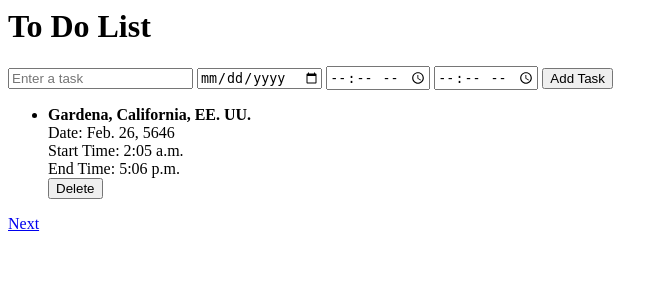
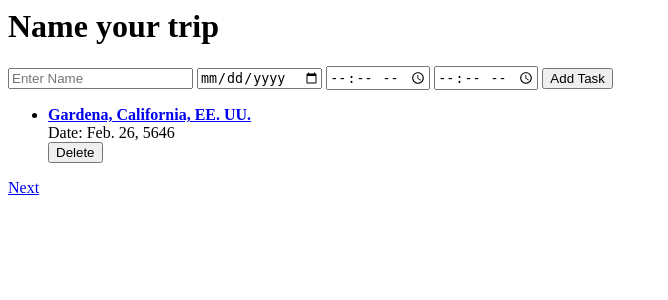
Before and after one commit to taeyjeong/tripplanner, a Django app: page / in a window 1280 px wide. Shown: the top 300 px of the page, without its empty margins (0-668 px from the left). Run offline with Django 4.2, Linux system fonts and the light colour scheme; data comes from the database, SQL or seed files in the repository; both versions use the stored data as it was after the commit; some libraries are stand-ins or nearby versions.

Commit message:
Trip link added

```diff
--- a/tasks/templates/tasks/task_list.html
+++ b/tasks/templates/tasks/task_list.html
@@ -17,12 +17,12 @@
 </head>
 
 <body>
-    <h1>To Do List</h1>
+    <h1>Name your trip</h1>
 
     <!-- Form for adding new tasks -->
     <form method="post" action="{% url 'create_task' %}">
         {% csrf_token %}
-        <input type="text" name="title" id="autocomplete" placeholder="Enter a task" required>
+        <input type="text" name="title" id="autocomplete" placeholder="Enter Name" required>
         <input type="date" name="date" placeholder="Enter date" required>
         <input type="time" name="start_time" placeholder="Time to start" required>
         <input type="time" name="end_time" placeholder="End Time">
@@ -33,15 +33,9 @@
     <ul>
         {% for task in tasks %}
             <li>
-                <strong>{{ task.title }}</strong><br>
+                <a href="{% url 'task_detail' task.id %}"><strong>{{ task.title }}</strong></a><br>
                 {% if task.date %}
                     Date: {{ task.date }}<br>
-                {% endif %}
-                {% if task.start_time %}
-                    Start Time: {{ task.start_time }}<br>
-                {% endif %}
-                {% if task.end_time %}
-                    End Time: {{ task.end_time }}<br>
                 {% endif %}
                 <form method="post" action="{% url 'delete_task' task.id %}">
                     {% csrf_token %}
--- a/tasks/urls.py
+++ b/tasks/urls.py
@@ -6,6 +6,5 @@ urlpatterns = [
     path('create/', views.create_task, name='create_task'),
     path('delete/<int:task_id>/', views.delete_task, name='delete_task'),
     path('hello-world/', views.hello_world, name='hello_world'),
-
-
+    path('task/<int:task_id>/', views.task_detail, name='task_detail'),
 ]
--- a/tasks/views.py
+++ b/tasks/views.py
@@ -26,5 +26,9 @@ def delete_task(request, task_id):
         task.delete()
     return redirect('task_list')
 
+def task_detail(request, task_id):
+    task = Task.objects.get(pk=task_id)
+    return render(request, 'tasks/task_detail.html', {'task': task})
+
 def hello_world(request):
     return render(request, 'tasks/hello_world.html')
```
Also changed, not shown: tasks/templates/tasks/task_detail.html (added, +27 -0 lines), db.sqlite3, tasks/migrations/0003_tasklist.py (added).
